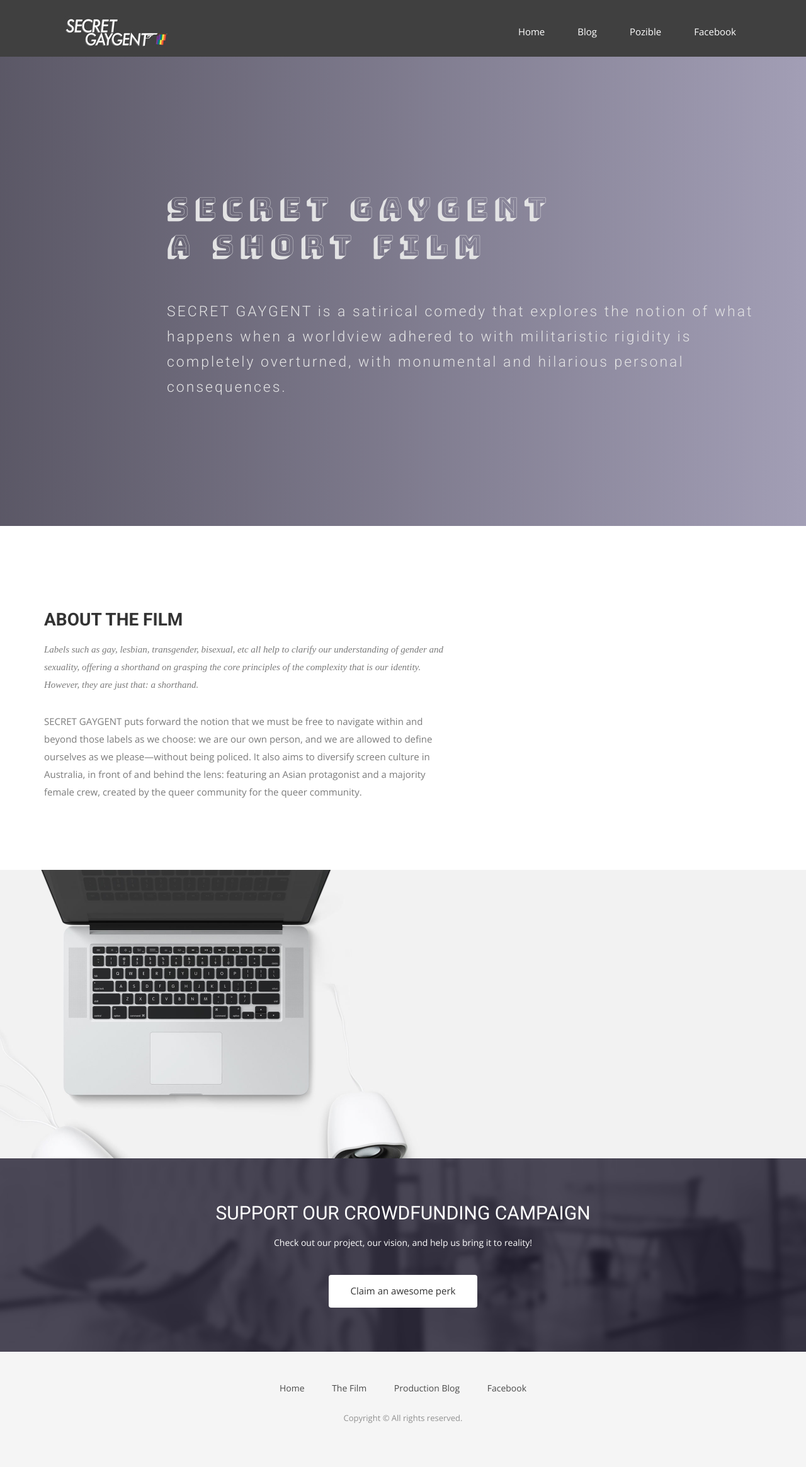
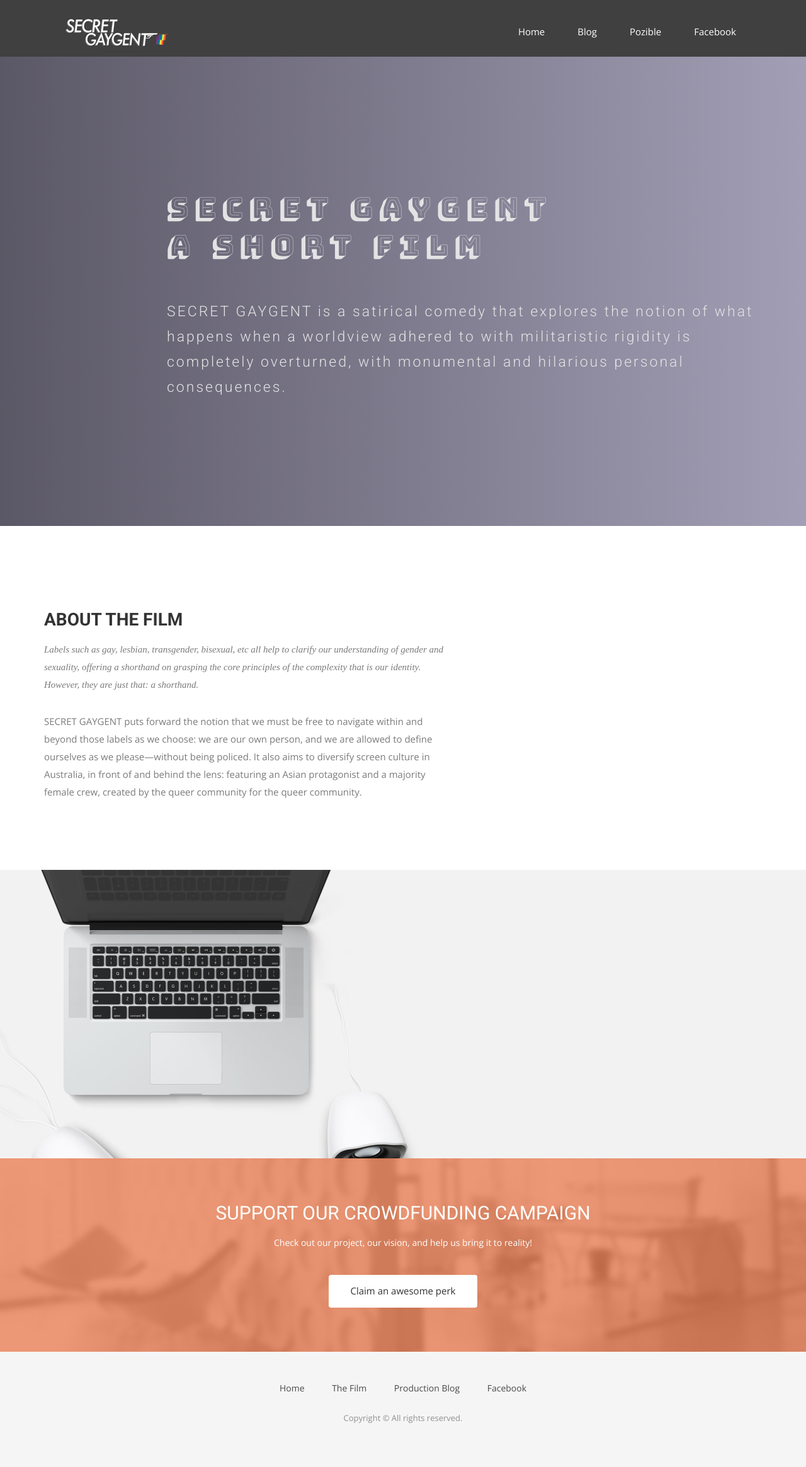
Before and after one commit to thewonglab/secret, a Jekyll site: the page built from index.html, in a window 1280 px wide. Shown: the whole page at 63% size. Built offline with Jekyll 4.4.1, drawn with Linux system fonts in a browser that asks for light colours; nearby versions of some CDN libraries; some web fonts are replaced; grey boxes are pictures that could not be loaded.

Commit message:
Update airspace.css

```diff
--- a/css/airspace.css
+++ b/css/airspace.css
@@ -223,7 +223,8 @@ header .navbar-default .navbar-nav li a:hover {
   bottom: 0;
   width: 100%;
   height: 100%;
-  background: #1d192c;
+  background: #e87d53;
+  /*background: #1d192c;*/
   opacity: 0.8;
 }
 #call-to-action h2 {
```
